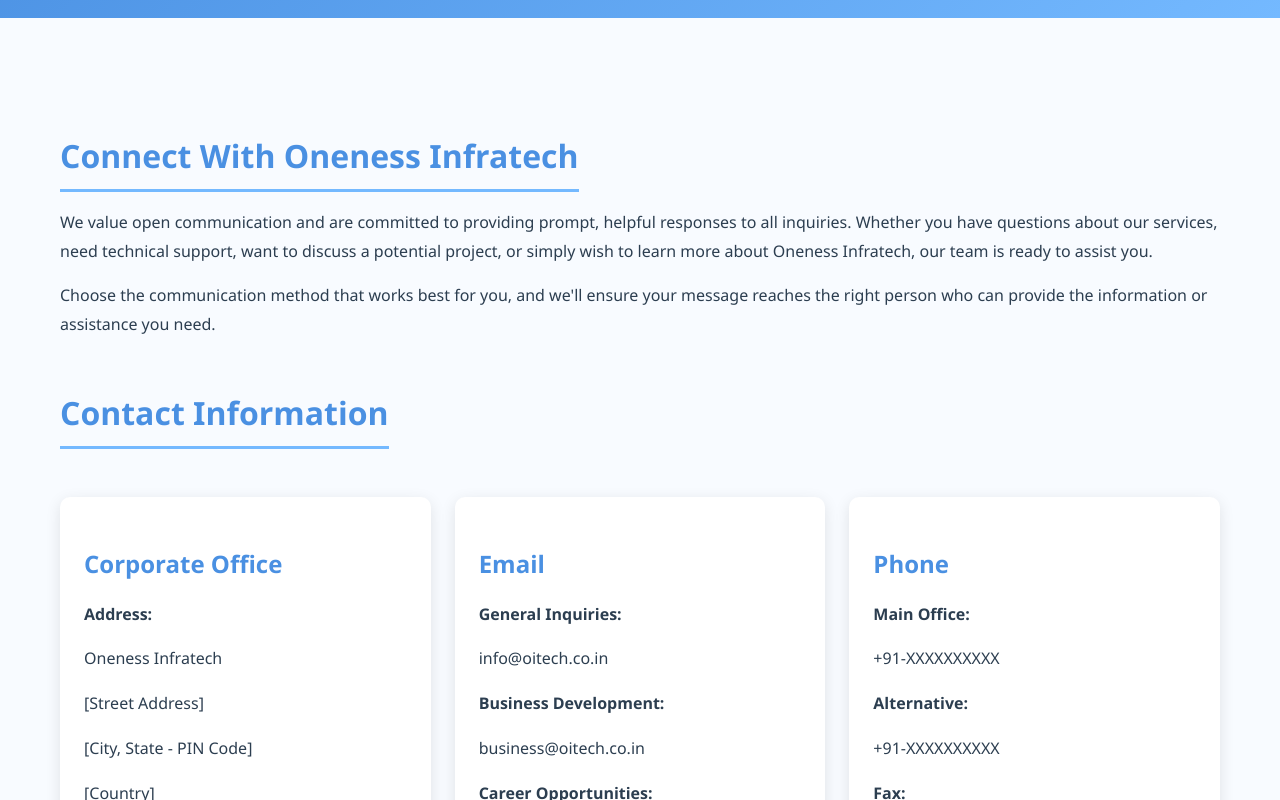
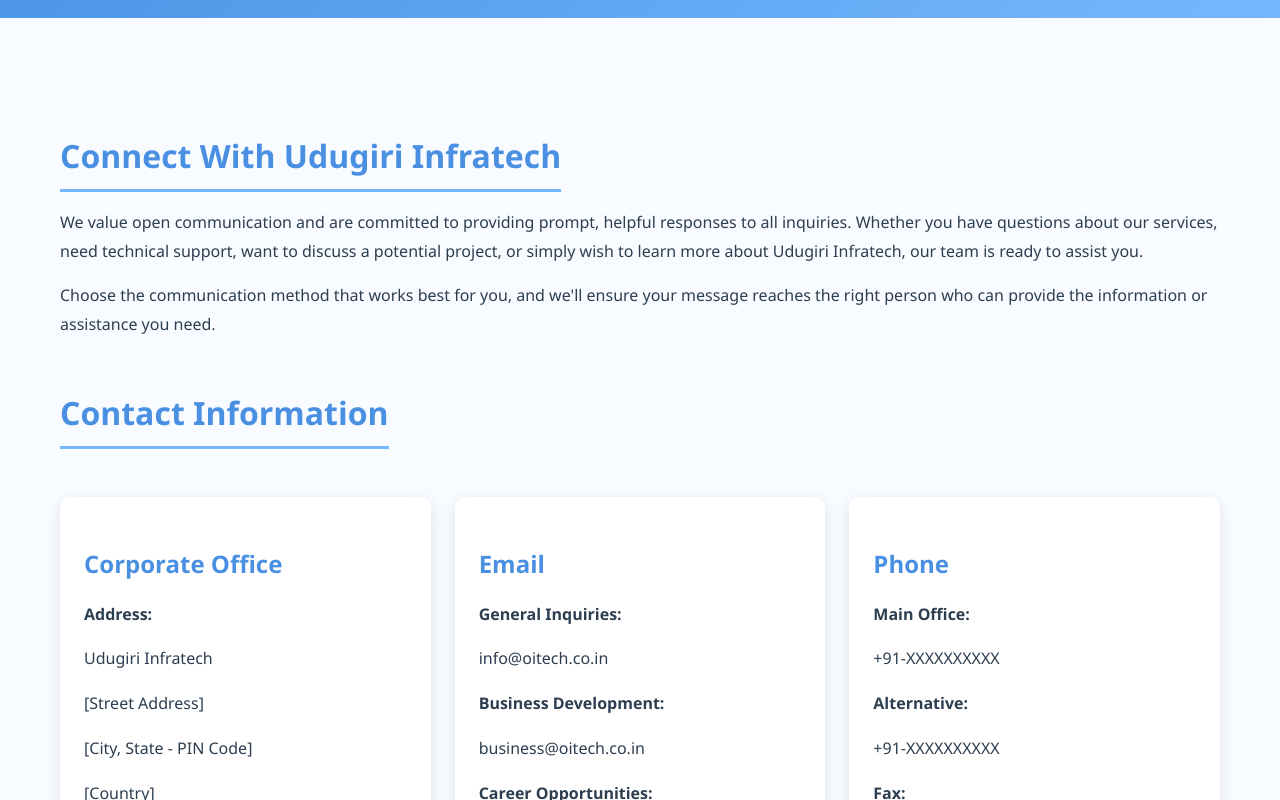
Before and after one commit to Manasisbyali234/UDUGIRI-INFRACTECH, a React (Create React App) app: page /contact in a window 1280 px wide. Shown: the part 320-1120 px from the top of the page. Built offline with nearby package versions, Linux system fonts and the light colour scheme; the HTML template or start-up script is replaced by a standard one.

Commit message:
Manasi changes 126

```diff
--- a/public/index.html
+++ b/public/index.html
@@ -3,8 +3,8 @@
 <head>
   <meta charset="utf-8" />
   <meta name="viewport" content="width=device-width, initial-scale=1" />
-  <meta name="description" content="Oneness Infratech - Leading provider of surveying, GIS, infrastructure engineering, and software development services" />
-  <title>Oneness Infratech - Infrastructure & Technology Solutions</title>
+  <meta name="description" content="Udugiri Infratech - Leading provider of surveying, GIS, infrastructure engineering, and software development services" />
+  <title>Udugiri Infratech - Infrastructure & Technology Solutions</title>
 </head>
 <body>
   <noscript>You need to enable JavaScript to run this app.</noscript>
--- a/src/components/Footer.js
+++ b/src/components/Footer.js
@@ -7,8 +7,8 @@
       <div className="container">
         <div className="footer-content">
           <div className="footer-section">
-            <img src="/logo.jpg" alt="Oneness Infratech" className="footer-logo" />
-            <h3>Oneness Infratech</h3>
+            <img src="/logo.jpg" alt="Udugiri Infratech" className="footer-logo" />
+            <h3>Udugiri Infratech</h3>
             <p>Delivering excellence in infrastructure and technology solutions with precision and innovation.</p>
           </div>
           <div className="footer-section">
@@ -26,7 +26,7 @@
           </div>
         </div>
         <div className="footer-bottom">
-          <p>&copy; 2024 Oneness Infratech. All rights reserved.</p>
+          <p>&copy; 2024 Udugiri Infratech. All rights reserved.</p>
         </div>
       </div>
     </footer>
--- a/src/components/Header.js
+++ b/src/components/Header.js
@@ -9,7 +9,7 @@
       <div className="container">
         <div className="header-content">
           <div className="logo">
-            <img src="/logo.jpg" alt="Oneness Infratech" />
+            <img src="/logo.jpg" alt="Udugiri Infratech" />
           </div>
           <button className="hamburger" onClick={() => setIsOpen(!isOpen)}>
             <span></span>
--- a/src/pages/About.js
+++ b/src/pages/About.js
@@ -5,7 +5,7 @@
     <div>
       <div className="page-header">
         <div className="container">
-          <h1>About Oneness Infratech</h1>
+          <h1>About Udugiri Infratech</h1>
           <p>Pioneering Excellence in Infrastructure and Technology</p>
         </div>
       </div>
@@ -15,7 +15,7 @@
           <div className="content-section">
             <h2>Company Overview</h2>
             <p>
-              Oneness Infratech has established itself as a distinguished organization specializing in providing
+              Udugiri Infratech has established itself as a distinguished organization specializing in providing
               comprehensive infrastructure and technology solutions. Founded with a vision to bridge the gap between
               traditional engineering practices and modern technological advancements, we have grown into a trusted
               partner for organizations seeking reliable, accurate, and innovative services.
@@ -28,7 +28,7 @@
               infrastructure development and technological progress.
             </p>
             <p>
-              Operating at the intersection of engineering precision and digital innovation, Oneness Infratech serves
+              Operating at the intersection of engineering precision and digital innovation, Udugiri Infratech serves
               a wide spectrum of clients including government departments, municipal corporations, private developers,
               and industrial enterprises. Our ability to understand complex requirements and translate them into
               practical, efficient solutions has earned us recognition as a reliable service provider in the industry.
@@ -114,7 +114,7 @@
           <div className="content-section">
             <h2>Our Approach</h2>
             <p>
-              At Oneness Infratech, we follow a systematic, client-centric approach that ensures successful project
+              At Udugiri Infratech, we follow a systematic, client-centric approach that ensures successful project
               execution from conception to completion. Our methodology encompasses:
             </p>
             <ul>
@@ -130,7 +130,7 @@
           <div className="content-section">
             <h2>Our Team</h2>
             <p>
-              The strength of Oneness Infratech lies in our talented team of professionals who bring together
+              The strength of Udugiri Infratech lies in our talented team of professionals who bring together
               diverse skills, extensive experience, and unwavering commitment to excellence. Our workforce includes
               licensed surveyors, GIS specialists, civil engineers, software developers, and project managers who
               collaborate seamlessly to deliver integrated solutions.
--- a/src/pages/Careers.js
+++ b/src/pages/Careers.js
@@ -5,7 +5,7 @@
     <div>
       <div className="page-header">
         <div className="container">
-          <h1>Careers at Oneness Infratech</h1>
+          <h1>Careers at Udugiri Infratech</h1>
           <p>Join Our Team of Innovators and Professionals</p>
         </div>
       </div>
@@ -15,7 +15,7 @@
           <div className="content-section">
             <h2>Build Your Career With Us</h2>
             <p>
-              At Oneness Infratech, we recognize that our greatest asset is our people. We are constantly seeking
+              At Udugiri Infratech, we recognize that our greatest asset is our people. We are constantly seeking
               talented, motivated individuals who share our passion for excellence and innovation in infrastructure
               and technology services. If you're looking for a career that offers professional growth, challenging
               projects, and the opportunity to make a meaningful impact, we invite you to explore opportunities
@@ -30,7 +30,7 @@
           </div>
 
           <div className="content-section">
-            <h2>Why Work With Oneness Infratech?</h2>
+            <h2>Why Work With Udugiri Infratech?</h2>
             <div className="cards-grid">
               <div className="card">
                 <h3>Professional Growth</h3>
@@ -80,7 +80,7 @@
           <div className="content-section">
             <h2>Our Work Culture</h2>
             <p>
-              Oneness Infratech fosters a culture built on core values of integrity, excellence, innovation, and
+              Udugiri Infratech fosters a culture built on core values of integrity, excellence, innovation, and
               collaboration. We believe in:
             </p>
             <ul>
@@ -167,7 +167,7 @@
           <div className="content-section">
             <h2>Application Process</h2>
             <p>
-              If you're interested in joining Oneness Infratech, please follow these steps:
+              If you're interested in joining Udugiri Infratech, please follow these steps:
             </p>
             <ul>
               <li><strong>Review Opportunities:</strong> Identify positions that match your qualifications and career interests</li>
@@ -213,7 +213,7 @@
           <div className="content-section">
             <h2>Join Us in Shaping the Future</h2>
             <p>
-              At Oneness Infratech, every team member plays a vital role in our success and growth. We're not just
+              At Udugiri Infratech, every team member plays a vital role in our success and growth. We're not just
               offering jobs; we're providing careers where you can develop your skills, contribute to meaningful
               projects, and be part of an organization that values your potential. If you're ready to take the next
               step in your professional journey, we look forward to hearing from you.
--- a/src/pages/Contact.js
+++ b/src/pages/Contact.js
@@ -38,11 +38,11 @@
       <section className="page-section">
         <div className="container">
           <div className="content-section">
-            <h2>Connect With Oneness Infratech</h2>
+            <h2>Connect With Udugiri Infratech</h2>
             <p>
               We value open communication and are committed to providing prompt, helpful responses to all inquiries.
               Whether you have questions about our services, need technical support, want to discuss a potential
-              project, or simply wish to learn more about Oneness Infratech, our team is ready to assist you.
+              project, or simply wish to learn more about Udugiri Infratech, our team is ready to assist you.
             </p>
             <p>
               Choose the communication method that works best for you, and we'll ensure your message reaches the
@@ -56,7 +56,7 @@
               <div className="card">
                 <h3>Corporate Office</h3>
                 <p><strong>Address:</strong></p>
-                <p>Oneness Infratech</p>
+                <p>Udugiri Infratech</p>
                 <p>[Street Address]</p>
                 <p>[City, State - PIN Code]</p>
                 <p>[Country]</p>
@@ -194,7 +194,7 @@
           <div className="content-section">
             <h2>Response Time and Communication</h2>
             <p>
-              At Oneness Infratech, we prioritize timely communication. Here's what you can expect:
+              At Udugiri Infratech, we prioritize timely communication. Here's what you can expect:
             </p>
             <ul>
               <li><strong>Email Inquiries:</strong> Responses typically within 24-48 business hours</li>
@@ -207,7 +207,7 @@
           <div className="content-section">
             <h2>Social Media</h2>
             <p>
-              Stay connected with Oneness Infratech through our social media channels for updates, industry insights,
+              Stay connected with Udugiri Infratech through our social media channels for updates, industry insights,
               and company news:
             </p>
             <ul>
@@ -221,7 +221,7 @@
             <h2>Feedback and Suggestions</h2>
             <p>
               We continuously strive to improve our services and client experience. If you have feedback, suggestions,
-              or testimonials about your experience working with Oneness Infratech, we'd love to hear from you.
+              or testimonials about your experience working with Udugiri Infratech, we'd love to hear from you.
               Please send your thoughts to feedback@oitech.co.in
             </p>
           </div>
--- a/src/pages/Enquiry.js
+++ b/src/pages/Enquiry.js
@@ -44,7 +44,7 @@
           <div className="content-section">
             <h2>Connect With Us</h2>
             <p>
-              At Oneness Infratech, we believe every successful project begins with clear communication and
+              At Udugiri Infratech, we believe every successful project begins with clear communication and
               understanding. Whether you're planning a large-scale infrastructure initiative, need specialized
               surveying services, require GIS solutions, or seek custom software development, our team is ready
               to assist you.
--- a/src/pages/Home.js
+++ b/src/pages/Home.js
@@ -6,7 +6,7 @@
     <div>
       <section className="hero" style={{ backgroundImage: 'url(/istockphoto-1333158315-612x612.jpg)' }}>
         <div className="container">
-          <h1>Oneness Infratech</h1>
+          <h1>Udugiri Infratech</h1>
           <h1>Building Tomorrow's Infrastructure Today</h1>
           <p>Your Trusted Partner in Surveying, GIS, Engineering & Technology Solutions</p>
           <Link to="/enquiry">
@@ -18,9 +18,9 @@
       <section className="page-section">
         <div className="container">
           <div className="content-section">
-            <h2>Welcome to Oneness Infratech</h2>
+            <h2>Welcome to Udugiri Infratech</h2>
             <p>
-              Oneness Infratech stands as a premier provider of comprehensive infrastructure and technology solutions,
+              Udugiri Infratech stands as a premier provider of comprehensive infrastructure and technology solutions,
               delivering exceptional services across surveying, geographic information systems, civil engineering, and
               software development. With a commitment to precision and innovation, we transform complex challenges into
               streamlined solutions that drive progress and efficiency.
@@ -68,7 +68,7 @@
           </div>
 
           <div className="content-section">
-            <h2>Why Choose Oneness Infratech</h2>
+            <h2>Why Choose Udugiri Infratech</h2>
             <ul>
               <li>Comprehensive end-to-end project management and execution capabilities</li>
               <li>Proven track record of successful project delivery across multiple domains</li>
@@ -83,7 +83,7 @@
           <div className="content-section">
             <h2>Our Value Proposition</h2>
             <p>
-              At Oneness Infratech, we understand that infrastructure development and technological advancement
+              At Udugiri Infratech, we understand that infrastructure development and technological advancement
               require partners who can deliver precision, reliability, and innovation. Our integrated service
               portfolio enables clients to access multiple specialized services under one roof, streamlining
               project coordination and ensuring consistency across all deliverables.
--- a/src/pages/Projects.js
+++ b/src/pages/Projects.js
@@ -15,7 +15,7 @@
           <div className="content-section">
             <h2>Project Portfolio Overview</h2>
             <p>
-              Oneness Infratech has successfully executed numerous projects across various sectors, demonstrating
+              Udugiri Infratech has successfully executed numerous projects across various sectors, demonstrating
               our versatility, technical competence, and commitment to quality. Our project portfolio spans
               government infrastructure initiatives, private development projects, industrial facilities, and
               technology implementations, each reflecting our ability to deliver results that meet or exceed
@@ -114,7 +114,7 @@
           <div className="content-section">
             <h2>Our Project Approach</h2>
             <p>
-              Every project undertaken by Oneness Infratech follows a structured methodology designed to ensure
+              Every project undertaken by Udugiri Infratech follows a structured methodology designed to ensure
               successful outcomes:
             </p>
             <ul>
```
Also changed, not shown: 1 other file (tests, documents, lock files or other folders).
